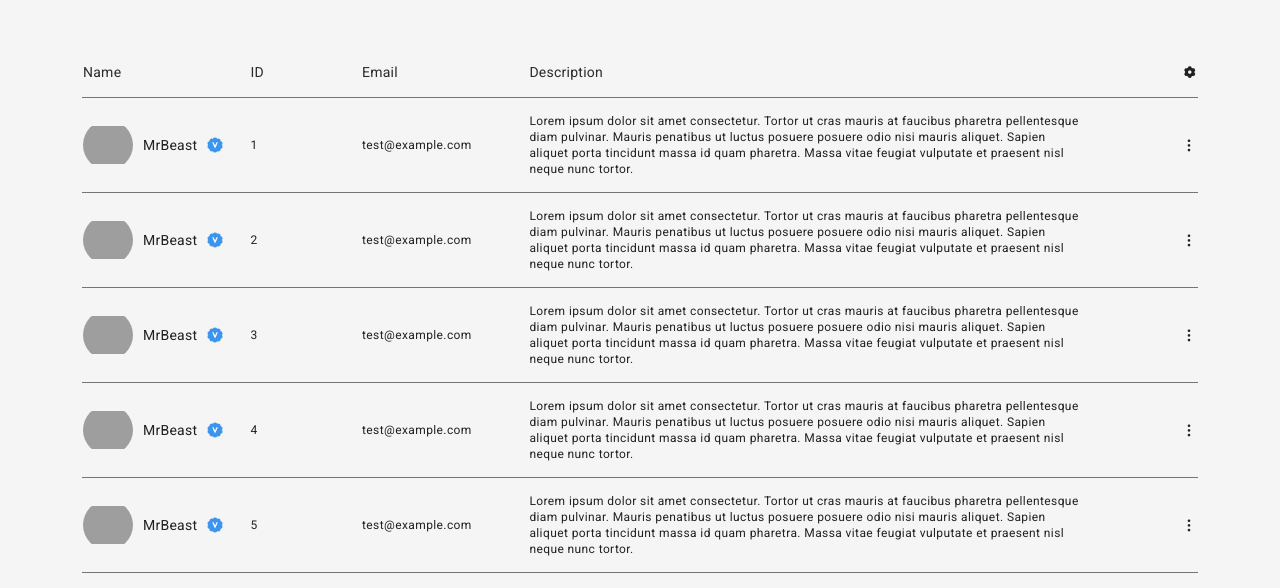
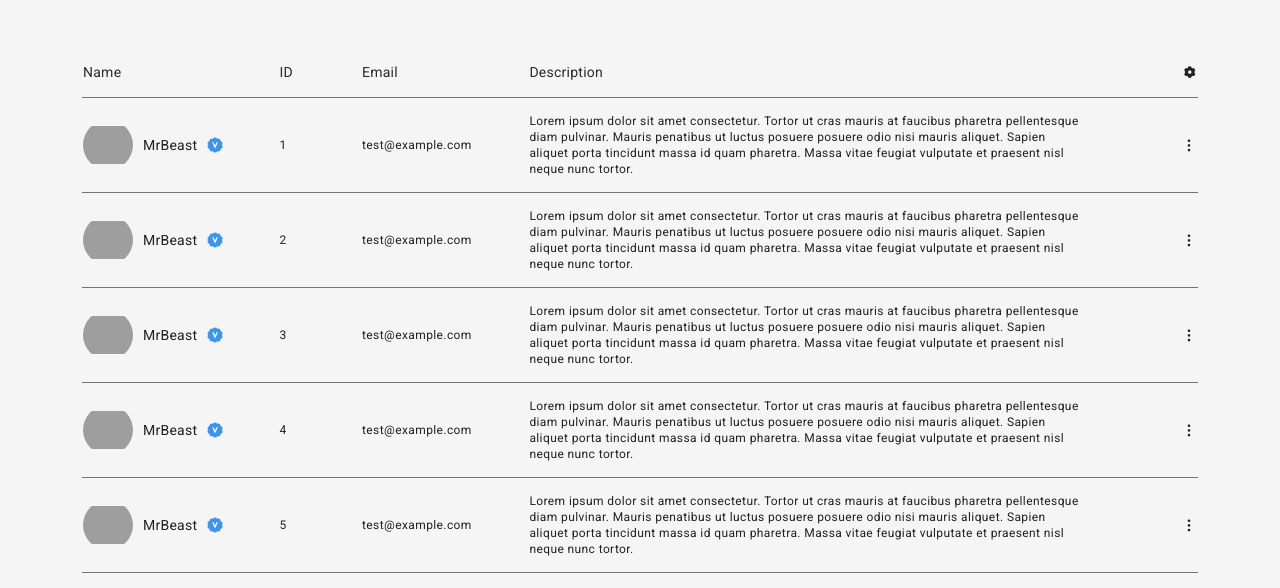
Before and after one commit to killcodeX/aidetic-frontend-challenge, a React (Create React App) app: page / in a window 1280 px wide. Both pictures are taken after a click on the element 1173 px from the left and 160 px from the top of the page. Shown: the part 195-783 px from the top of the page. Built offline with nearby package versions, Linux system fonts and the light colour scheme; grey boxes are pictures that could not be loaded.

Commit message:
box shadow removed

```diff
--- a/src/Components/Display Style/List Style Display/index.tsx
+++ b/src/Components/Display Style/List Style Display/index.tsx
@@ -38,7 +38,14 @@ export default function ListDisplay() {
           <thead>
             <tr>
               <th style={{ width: "15%" }}>Name</th>
-              <th style={{ width: "10%" }}>ID</th>
+              <th
+                style={{
+                  width: "10%",
+                  paddingLeft: "30px",
+                }}
+              >
+                ID
+              </th>
               <th style={{ width: "15%" }}>Email</th>
               <th style={{ width: "50%" }}>Description</th>
               <th style={{ width: "10%", textAlign: "right" }}>
@@ -66,7 +73,11 @@ export default function ListDisplay() {
                         ) : null}
                       </div>
                     </td>
-                    <td>
+                    <td
+                      style={{
+                        paddingLeft: "30px",
+                      }}
+                    >
                       <div className="list-profile-id">{item.id}</div>
                     </td>
                     <td>
```
